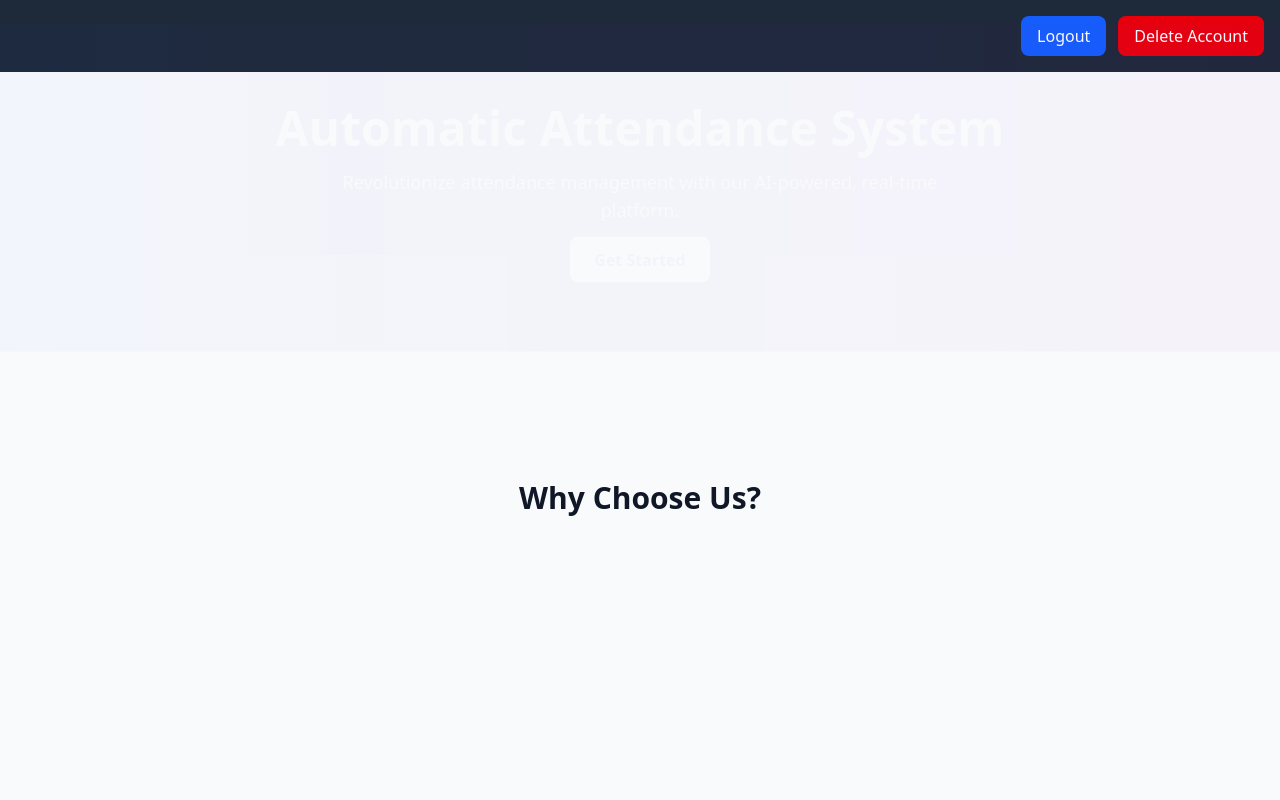
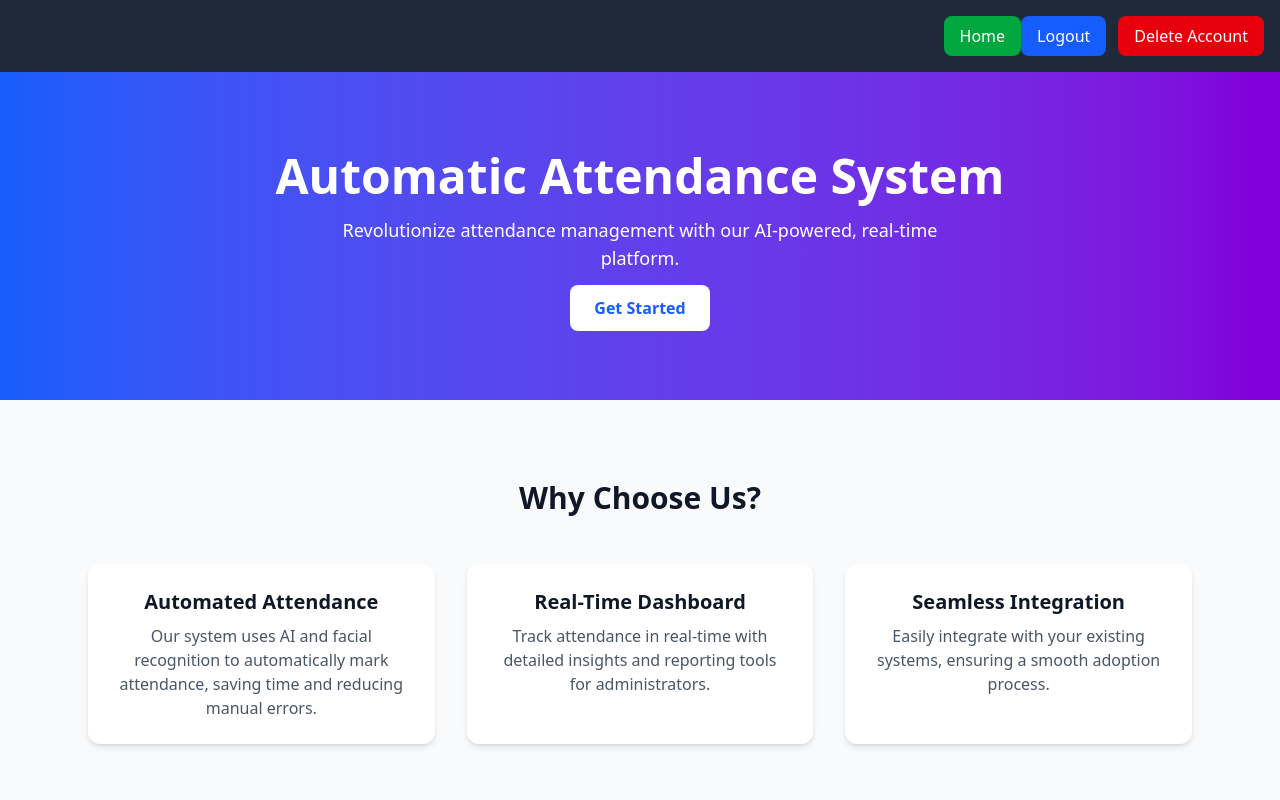
Before and after one commit to LISTEDMILE/OptiRoll, a React (Vite) app in the folder frontend/OptiRoll/: page / in a window 1280 px wide. Shown: the top 800 px of the page. Built offline with nearby package versions, Linux system fonts and the light colour scheme.

Commit message:
initial auth and landing page

```diff
--- a/frontend/OptiRoll/src/App.jsx
+++ b/frontend/OptiRoll/src/App.jsx
@@ -1,24 +1,37 @@
 import React from "react";
-import { createBrowserRouter, RouterProvider } from "react-router-dom";
+import { createBrowserRouter, Outlet, RouterProvider } from "react-router-dom";
 
 import LandingPage from "./pages/LandingPage";
 import SignUp from "./pages/auth/SignUp";
 import Login from "./pages/auth/Login";
 import Header from "./compo/header";
 
-function App() {
-  const route = createBrowserRouter([
-    { path: "/", element: <LandingPage /> },
-    { path: "/auth/signUp", element: <SignUp /> },
-    { path: "/auth/login", element: <Login /> },
-  ]);
-
+function Layout() {
   return (
     <>
       <Header />
-      <RouterProvider router={route}></RouterProvider>
+      <Outlet /> {/* This is where the pages will render */}
     </>
   );
 }
 
+function App() {
+  const route = createBrowserRouter(
+    [{
+      element: <Layout />,
+      children: [{ path: "/", element: <LandingPage /> },
+    { path: "/auth/signUp", element: <SignUp /> },
+    { path: "/auth/login", element: <Login /> },]
+    }
+
+  ]);
+
+  return (
+
+
+      <RouterProvider router={route}></RouterProvider>
+
+  );
+}
+
 export default App;
--- a/frontend/OptiRoll/src/compo/header.jsx
+++ b/frontend/OptiRoll/src/compo/header.jsx
@@ -1,5 +1,6 @@
 import { useState } from "react";
 import { ApiUrl } from "../../ApiUrl";
+import { Link } from "react-router";
 
 export default function Header() {
 
@@ -58,7 +59,13 @@ export default function Header() {
     }
   }
   return (
-   <header className="flex justify-end p-4 bg-gray-800 text-white shadow-md">
+    <header className="flex justify-end p-4 bg-gray-800 text-white shadow-md">
+      <Link to={"/"}
+
+    className="px-4 py-2 bg-green-600 hover:bg-green-700 rounded-lg font-medium transition"
+  >
+    Home
+  </Link>
   <button
     onClick={logout}
     className="px-4 py-2 bg-blue-600 hover:bg-blue-700 rounded-lg font-medium mr-3 transition"
--- a/frontend/OptiRoll/src/pages/LandingPage.jsx
+++ b/frontend/OptiRoll/src/pages/LandingPage.jsx
@@ -24,15 +24,15 @@ export default function LandingPage() {
     },
   ];
 
-  useEffect(() => {
-    gsap.from(heroRef.current, { opacity: 0, y: -50, duration: 1 });
-    gsap.from(featureRefs.current, {
-      opacity: 0,
-      y: 50,
-      duration: 0.8,
-      stagger: 0.3,
-    });
-  }, []);
+  // useEffect(() => {
+  //   gsap.from(heroRef.current, { opacity: 0, y: -50, duration: 1 });
+  //   gsap.from(featureRefs.current, {
+  //     opacity: 0,
+  //     y: 50,
+  //     duration: 0.8,
+  //     stagger: 0.3,
+  //   });
+  // }, []);
 
   return (
     <div className="min-h-screen bg-gray-50 text-gray-900">
@@ -46,7 +46,7 @@ export default function LandingPage() {
           Revolutionize attendance management with our AI-powered, real-time platform.
         </p>
         <Link
-          to="/signup"
+          to="/auth/signup"
           className="px-6 py-3 bg-white text-blue-600 rounded-lg font-semibold hover:bg-gray-200 transition"
         >
           Get Started
@@ -77,7 +77,7 @@ export default function LandingPage() {
           Start saving time and increasing accuracy today with our simple and efficient solution.
         </p>
         <Link
-          to="/signup"
+          to="/auth/signup"
           className="px-6 py-3 bg-white text-blue-600 rounded-lg font-semibold hover:bg-gray-200 transition"
         >
           Sign Up Now
```
